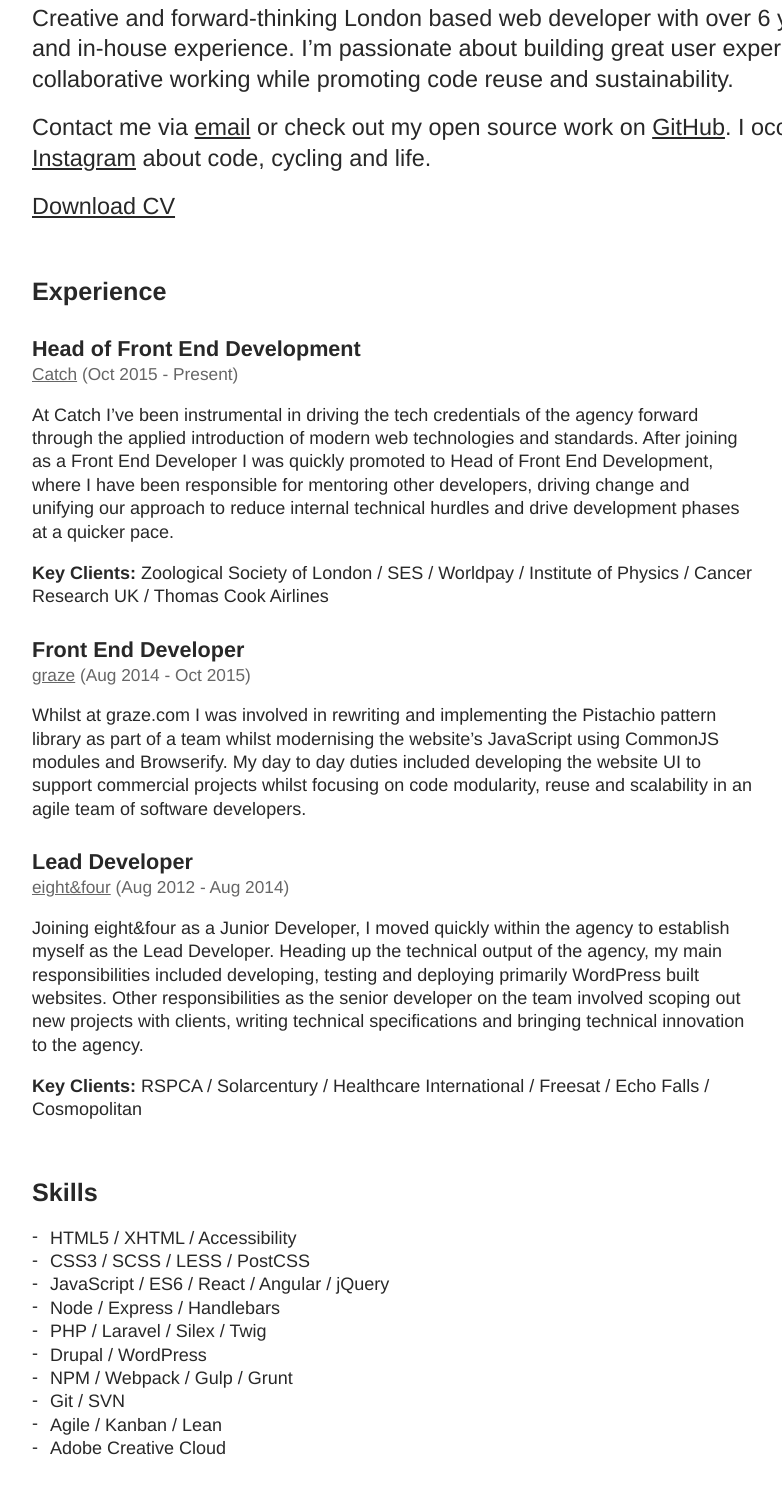
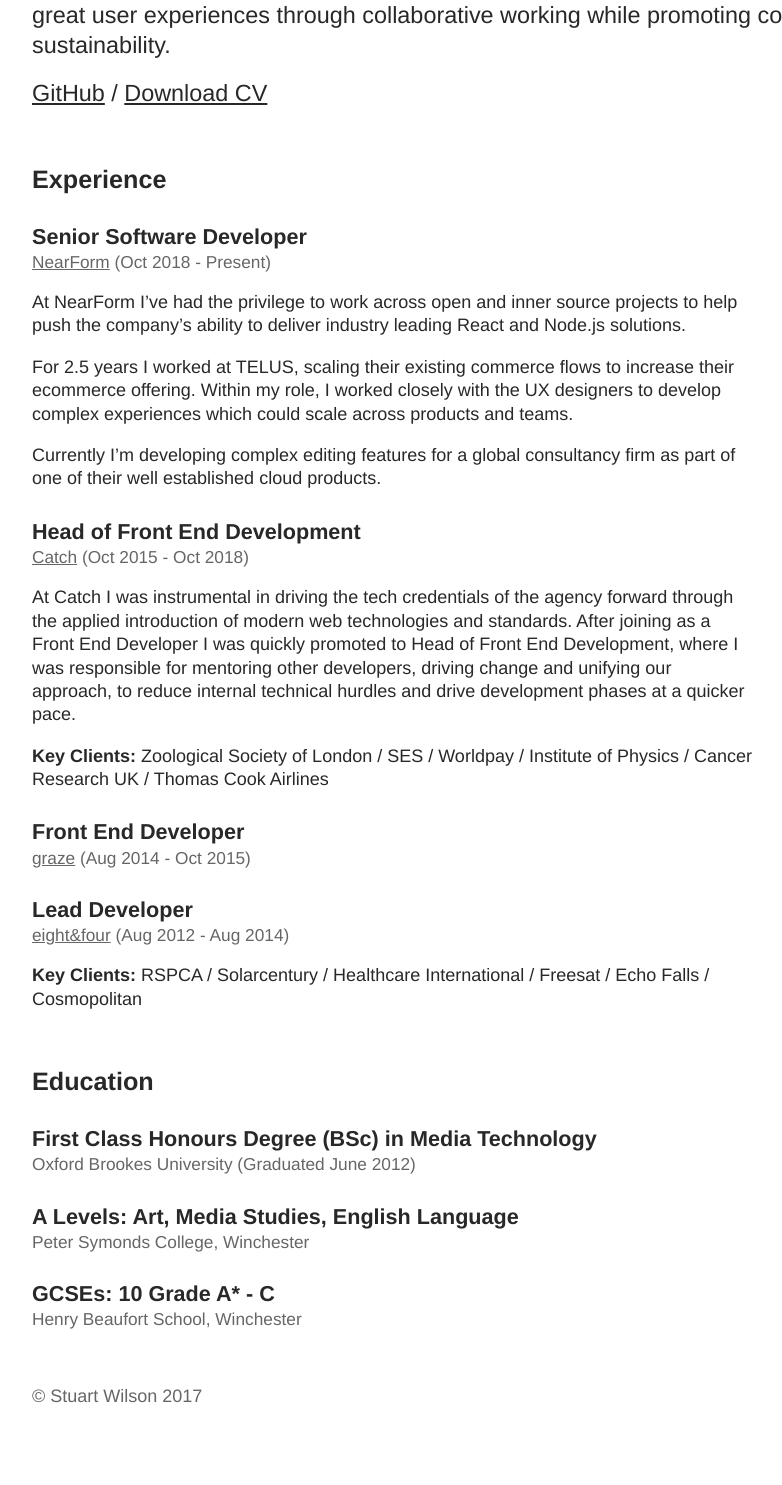
Before and after one commit to iamstuartwilson/iamstuartwilson.github.io, a plain HTML site: page index.html in a window 1280 px wide. Shown: the part 182-1667 px from the top of the page, without its empty margins (68-850 px from the left). Drawn offline with Linux system fonts and the light colour scheme.

Commit message:
2022 things

```diff
--- a/index.html
+++ b/index.html
@@ -1,15 +1,3 @@
-<!--
-# Bonjour!
-
-Hello curious person, welcome to HTML for my site/CV.
-As you can see, there's not an awful lot going on, but le me explain why...
-
-You see, the internet is a vast place and people spend a lot of time on it
-with the sole aim of simply obtaining information.  That said I decided
-to ensure that anyone on this website could find the information they need as
-quickly as possible so there are no images, there's no JavaScript,
-no webfonts, minimal CSS and no back end!
--->
 <!DOCTYPE html>
 <html lang="en">
 <head>
@@ -21,14 +9,12 @@ no webfonts, minimal CSS and no back end!
 </head>
 <body>
   <header class="page-section">
-    <h1>Stuart Wilson <span class="subtitle muted">Web Developer</span></h1>
+    <h1>Stuart Wilson</h1>
 
-    <p class="lead">Creative and forward-thinking London based web developer with over 6 years of agency and in-house experience. I’m passionate about building great user experiences through collaborative working while promoting code reuse and sustainability.</p>
-
-    <p class="lead screen-only">Contact me via <a href="mailto:sjwilson89@gmail.com">email</a> or check out my open source work on <a href="https://github.com/iamstuartwilson">GitHub</a>.  I occasionally post on <a href="https://instagram.com/iamstuartwilson">Instagram</a> about code, cycling and life.</p>
+    <p class="lead">Creative and forward-thinking London based web developer. I’m passionate about building great user experiences through collaborative working while promoting code reuse and sustainability.</p>
 
     <p class="lead screen-only">
-      <a href="/public/stuart-wilson-web-developer-cv.pdf" download>Download CV</a>
+      <a href="https://github.com/iamstuartwilson">GitHub</a> / <a href="/public/stuart-wilson-web-developer-cv.pdf" download>Download CV</a>
     </p>
   </header>
 
@@ -36,13 +22,26 @@ no webfonts, minimal CSS and no back end!
     <h2>Experience</h2>
 
     <h3>
-      Head of Front End Development
-      <span class="subtitle muted">
-        <a href="https://catchdigital.com">Catch</a>
-        (Oct 2015 - Present)
+      Senior Software Developer
+      <span class="subtitle">
+        <a href="https://nearform.com">NearForm</a>
+        (Oct 2018 - Present)
       </span>
     </h3>
-    <p>At Catch I’ve been instrumental in driving the tech credentials of the agency forward through the applied introduction of modern web technologies and standards. After joining as a Front End Developer I was quickly promoted to Head of Front End Development, where I have been responsible for mentoring other developers, driving change and unifying our approach to reduce internal technical hurdles and drive development phases at a quicker pace.</p>
+    <p>At NearForm I’ve had the privilege to work across open and inner source projects to help push the company’s ability to deliver industry leading React and Node.js solutions.</p>
+
+    <p>For 2.5 years I worked at TELUS, scaling their existing commerce flows to increase their ecommerce offering. Within my role, I worked closely with the UX designers to develop complex experiences which could scale across products and teams.</p>
+
+    <p>Currently I’m developing complex editing features for a global consultancy firm as part of one of their well established cloud products.</p>
+
+    <h3>
+      Head of Front End Development
+      <span class="subtitle">
+        <a href="https://catchdigital.com">Catch</a>
+        (Oct 2015 - Oct 2018)
+      </span>
+    </h3>
+    <p>At Catch I was instrumental in driving the tech credentials of the agency forward through the applied introduction of modern web technologies and standards. After joining as a Front End Developer I was quickly promoted to Head of Front End Development, where I was responsible for mentoring other developers, driving change and unifying our approach, to reduce internal technical hurdles and drive development phases at a quicker pace.</p>
     <p>
       <b>Key Clients:</b>
       Zoological Society of London / SES / Worldpay / Institute of Physics / Cancer Research UK / Thomas Cook Airlines
@@ -50,21 +49,19 @@ no webfonts, minimal CSS and no back end!
 
     <h3>
       Front End Developer
-      <span class="subtitle muted">
+      <span class="subtitle">
         <a href="https://graze.com">graze</a>
         (Aug 2014 - Oct 2015)
       </span>
     </h3>
-    <p>Whilst at graze.com I was involved in rewriting and implementing the Pistachio pattern library as part of a team whilst modernising the website’s JavaScript using CommonJS modules and Browserify. My day to day duties included developing the website UI to support commercial projects whilst focusing on code modularity, reuse and scalability in an agile team of software developers.</p>
 
     <h3>
       Lead Developer
-      <span class="subtitle muted">
+      <span class="subtitle">
         <a href="http://eightandfour.com">eight&amp;four</a>
         (Aug 2012 - Aug 2014)
       </span>
     </h3>
-    <p>Joining eight&amp;four as a Junior Developer, I moved quickly within the agency to establish myself as the Lead Developer. Heading up the technical output of the agency, my main responsibilities included developing, testing and deploying primarily WordPress built websites. Other responsibilities as the senior developer on the team involved scoping out new projects with clients, writing technical specifications and bringing technical innovation to the agency.</p>
     <p>
       <b>Key Clients:</b>
       RSPCA / Solarcentury / Healthcare International / Freesat / Echo Falls / Cosmopolitan
@@ -72,38 +69,21 @@ no webfonts, minimal CSS and no back end!
   </section>
 
   <section class="page-section">
-    <h2>Skills</h2>
-
-    <ul>
-      <li>HTML5 / XHTML / Accessibility</li>
-      <li>CSS3 / SCSS / LESS / PostCSS</li>
-      <li>JavaScript / ES6 / React / Angular / jQuery</li>
-      <li>Node / Express / Handlebars</li>
-      <li>PHP / Laravel / Silex / Twig</li>
-      <li>Drupal / WordPress</li>
-      <li>NPM / Webpack / Gulp / Grunt</li>
-      <li>Git / SVN</li>
-      <li>Agile / Kanban / Lean</li>
-      <li>Adobe Creative Cloud</li>
-    </ul>
-  </section>
-
-  <section class="page-section">
     <h2>Education</h2>
 
     <h3>
       First Class Honours Degree (BSc) in Media Technology
-      <span class="subtitle muted">Oxford Brookes University (Graduated June 2012)</span>
+      <span class="subtitle">Oxford Brookes University (Graduated June 2012)</span>
     </h3>
 
     <h3>
       A Levels: Art, Media Studies, English Language
-      <span class="subtitle muted">Peter Symonds College, Winchester</span>
+      <span class="subtitle">Peter Symonds College, Winchester</span>
     </h3>
 
     <h3>
       GCSEs: 10 Grade A* - C
-      <span class="subtitle muted">Henry Beaufort School, Winchester</span>
+      <span class="subtitle">Henry Beaufort School, Winchester</span>
     </h3>
   </section>
 
--- a/public/styles.css
+++ b/public/styles.css
@@ -83,6 +83,7 @@ a:focus {
   font-weight: 500;
 }
 
+.subtitle,
 .muted {
   color: #666;
 }
@@ -99,12 +100,6 @@ a:focus {
   margin-bottom: 0;
 }
 
-@media screen {
-  .lead {
-    font-size: 1.3rem;
-  }
-}
-
 @media (min-width: 48em) {
   html {
     font-size: 18px;
@@ -112,6 +107,12 @@ a:focus {
 
   .page-section {
     padding: 1.5em 2em;
+  }
+}
+
+@media screen {
+  .lead {
+    font-size: 1.3rem;
   }
 }
 
```
Also changed, not shown: 1 other file.
